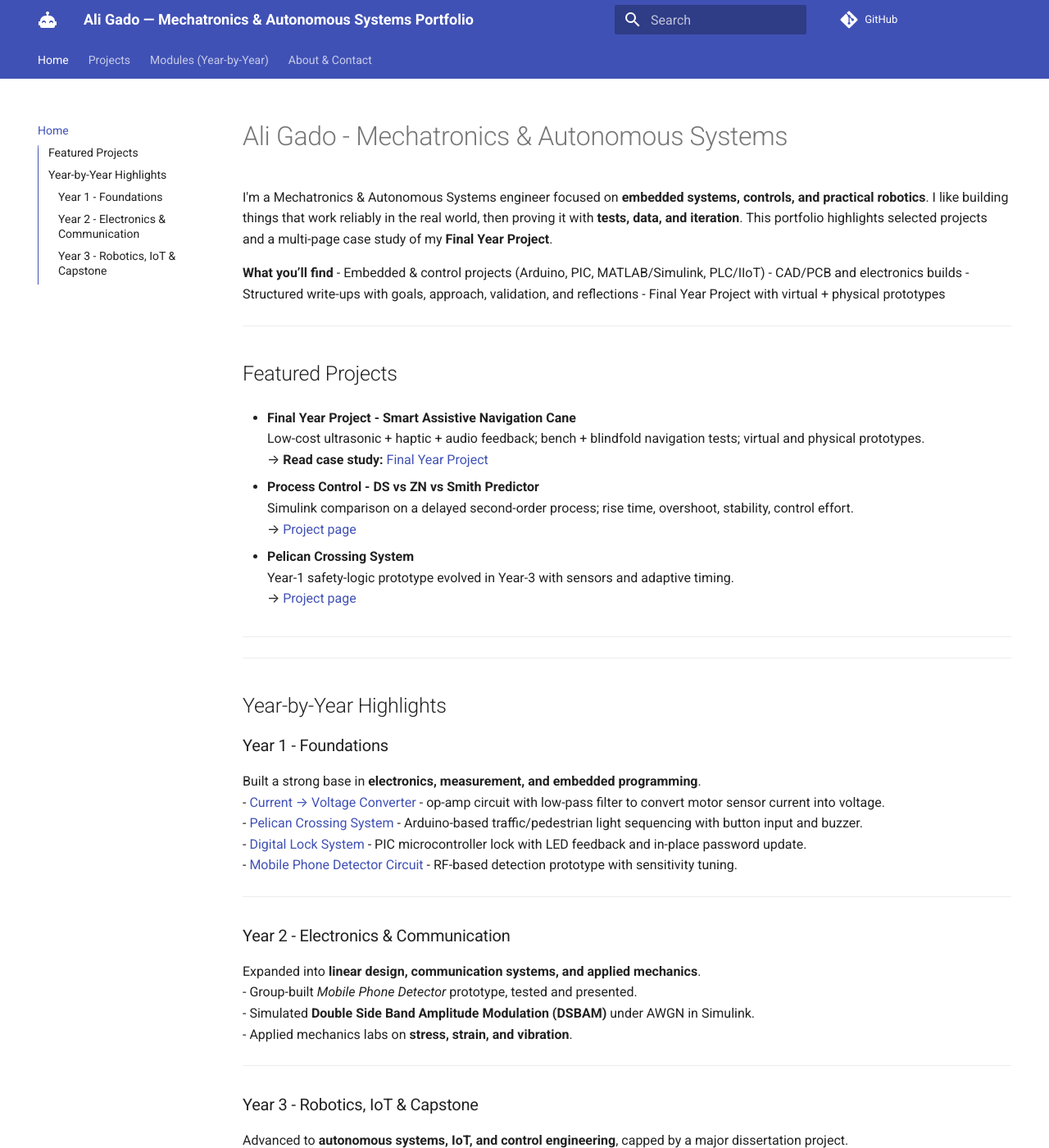
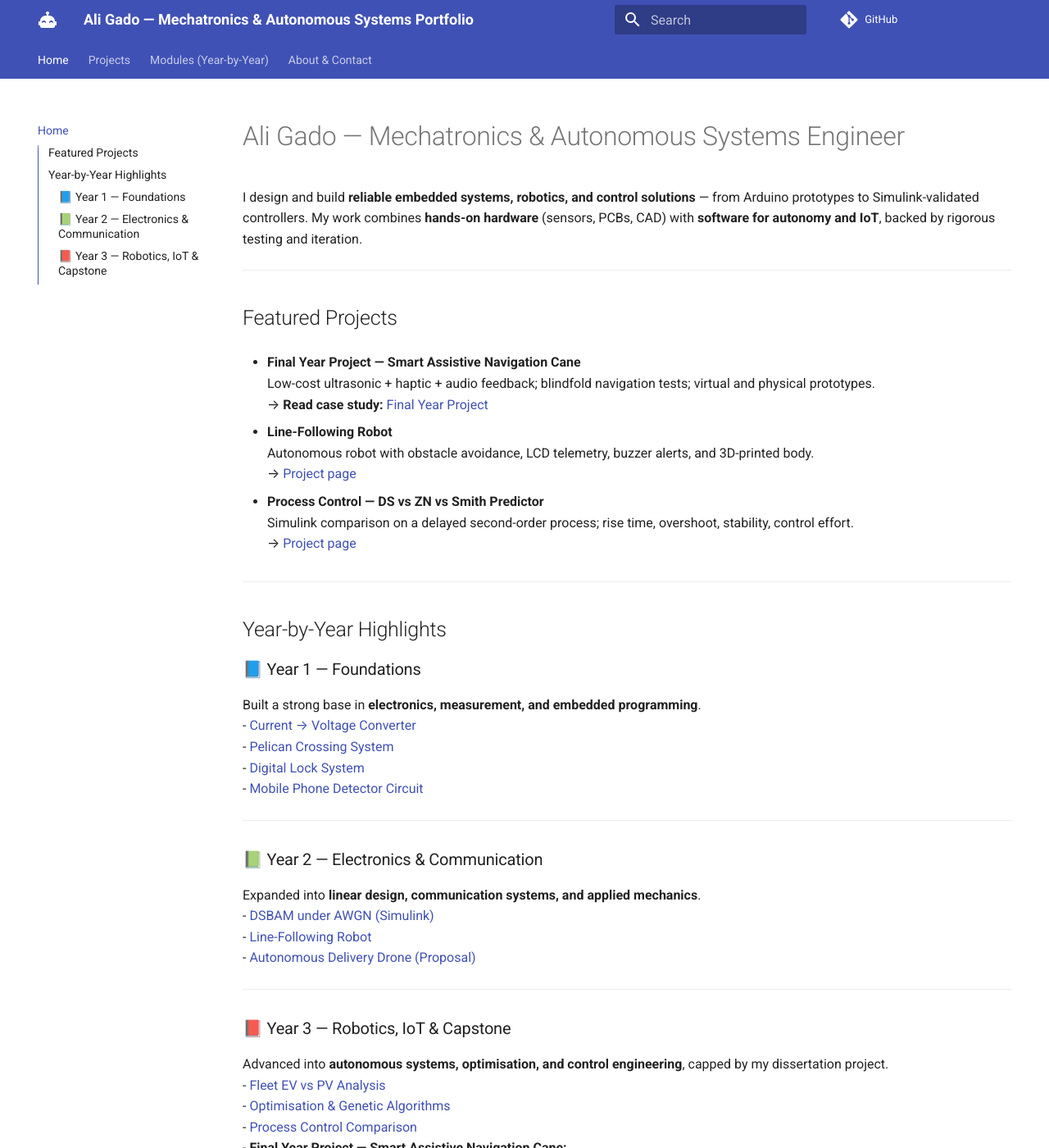
Before and after one commit to aligado04/portfolio, an MkDocs documentation site: the page built from docs/index.md, in a window 1280 px wide and 1400 px high. Shown: the whole window at 82% size. Built offline with MkDocs 1.6.1 and Material for MkDocs 9.7.7, drawn with Linux system fonts in a browser that asks for light colours; comment, search, counter and statistics services are not loaded; some of the changed text lies outside the part shown.

Commit message:
Update index.md

```diff
--- a/docs/index.md
+++ b/docs/index.md
@@ -1,55 +1,47 @@
-# Ali Gado - Mechatronics & Autonomous Systems
+# Ali Gado — Mechatronics & Autonomous Systems Engineer
 
-I'm a Mechatronics & Autonomous Systems engineer focused on **embedded systems, controls, and practical robotics**. I like building things that work reliably in the real world, then proving it with **tests, data, and iteration**. This portfolio highlights selected projects and a multi-page case study of my **Final Year Project**.
-
-**What you’ll find**
-- Embedded & control projects (Arduino, PIC, MATLAB/Simulink, PLC/IIoT)
-- CAD/PCB and electronics builds
-- Structured write-ups with goals, approach, validation, and reflections
-- Final Year Project with virtual + physical prototypes
+I design and build **reliable embedded systems, robotics, and control solutions** — from Arduino prototypes to Simulink-validated controllers. My work combines **hands-on hardware** (sensors, PCBs, CAD) with **software for autonomy and IoT**, backed by rigorous testing and iteration.
 
 ---
 
 ## Featured Projects
-- **Final Year Project - Smart Assistive Navigation Cane**
-  Low-cost ultrasonic + haptic + audio feedback; bench + blindfold navigation tests; virtual and physical prototypes.
+- **Final Year Project — Smart Assistive Navigation Cane**
+  Low-cost ultrasonic + haptic + audio feedback; blindfold navigation tests; virtual and physical prototypes.
   → **Read case study:** [Final Year Project](projects/final-year-project/index.md)
 
-- **Process Control - DS vs ZN vs Smith Predictor**
+- **Line-Following Robot**
+  Autonomous robot with obstacle avoidance, LCD telemetry, buzzer alerts, and 3D-printed body.
+  → [Project page](projects/line-following-robot.md)
+
+- **Process Control — DS vs ZN vs Smith Predictor**
   Simulink comparison on a delayed second-order process; rise time, overshoot, stability, control effort.
   → [Project page](projects/process-control-comparison.md)
-
-- **Pelican Crossing System**
-  Year-1 safety-logic prototype evolved in Year-3 with sensors and adaptive timing.
-  → [Project page](projects/pelican-crossing.md)
-
----
 
 ---
 
 ## Year-by-Year Highlights
 
-### Year 1 - Foundations
+### 📘 Year 1 — Foundations
 Built a strong base in **electronics, measurement, and embedded programming**.
-- [Current → Voltage Converter](projects/analogue-electronics-converter.md) - op-amp circuit with low-pass filter to convert motor sensor current into voltage.
-- [Pelican Crossing System](projects/pelican-crossing.md) - Arduino-based traffic/pedestrian light sequencing with button input and buzzer.
-- [Digital Lock System](projects/digital-lock.md) - PIC microcontroller lock with LED feedback and in-place password update.
-- [Mobile Phone Detector Circuit](projects/mobile-phone-detector.md) - RF-based detection prototype with sensitivity tuning.
+- [Current → Voltage Converter](projects/analogue-electronics-converter.md)
+- [Pelican Crossing System](projects/pelican-crossing.md)
+- [Digital Lock System](projects/digital-lock.md)
+- [Mobile Phone Detector Circuit](projects/mobile-phone-detector.md)
 
 ---
 
-### Year 2 - Electronics & Communication
+### 📗 Year 2 — Electronics & Communication
 Expanded into **linear design, communication systems, and applied mechanics**.
-- Group-built *Mobile Phone Detector* prototype, tested and presented.
-- Simulated **Double Side Band Amplitude Modulation (DSBAM)** under AWGN in Simulink.
-- Applied mechanics labs on **stress, strain, and vibration**.
+- [DSBAM under AWGN (Simulink)](projects/dsbam-awgn-simulink.md)
+- [Line-Following Robot](projects/line-following-robot.md)
+- [Autonomous Delivery Drone (Proposal)](projects/autonomous-delivery-drone.md)
 
 ---
 
-### Year 3 - Robotics, IoT & Capstone
-Advanced to **autonomous systems, IoT, and control engineering**, capped by a major dissertation project.
-- [Line-Following Robot](projects/line-following-robot.md) - navigation with LCD telemetry, audible alerts, and obstacle detection.
-- Extended the [Pelican Crossing](projects/pelican-crossing.md) with **pedestrian sensors** and **vehicle counting** for adaptive timing.
-- Proposed **Autonomous Delivery Drone** for logistics, considering AI-driven navigation.
-- **Final Year Project - Smart Assistive Navigation Cane:** multi-page case study with design, prototype, and testing.
-  → [Read the full case study](projects/final-year-project/index.md)
+### 📕 Year 3 — Robotics, IoT & Capstone
+Advanced into **autonomous systems, optimisation, and control engineering**, capped by my dissertation project.
+- [Fleet EV vs PV Analysis](projects/fleet-ev-vs-pv.md)
+- [Optimisation & Genetic Algorithms](projects/optimisation-genetic-algorithms.md)
+- [Process Control Comparison](projects/process-control-comparison.md)
+- **Final Year Project — Smart Assistive Navigation Cane:**
+  → [Read case study](projects/final-year-project/index.md)
```
